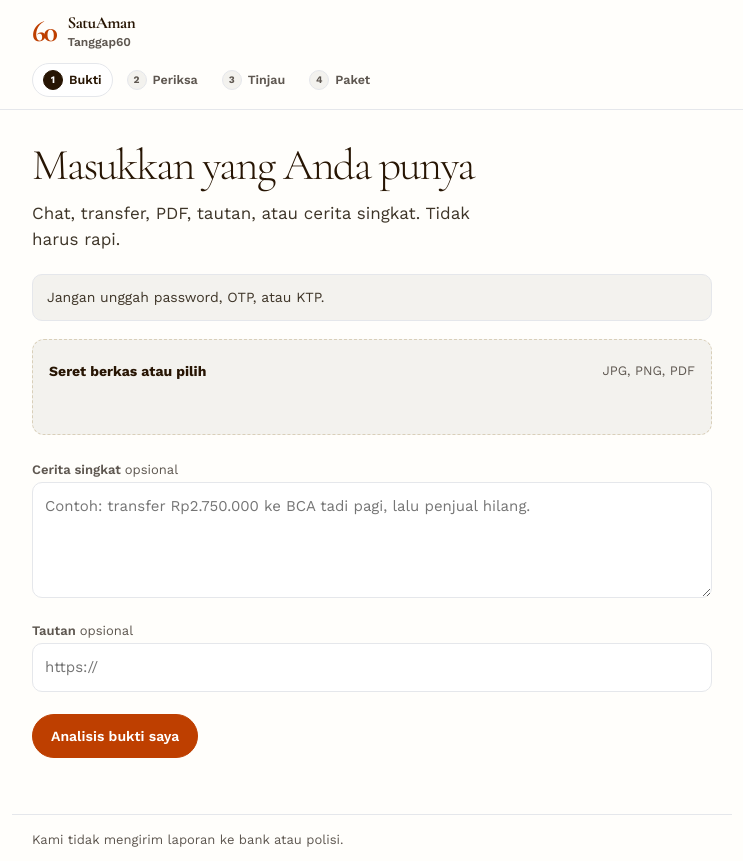
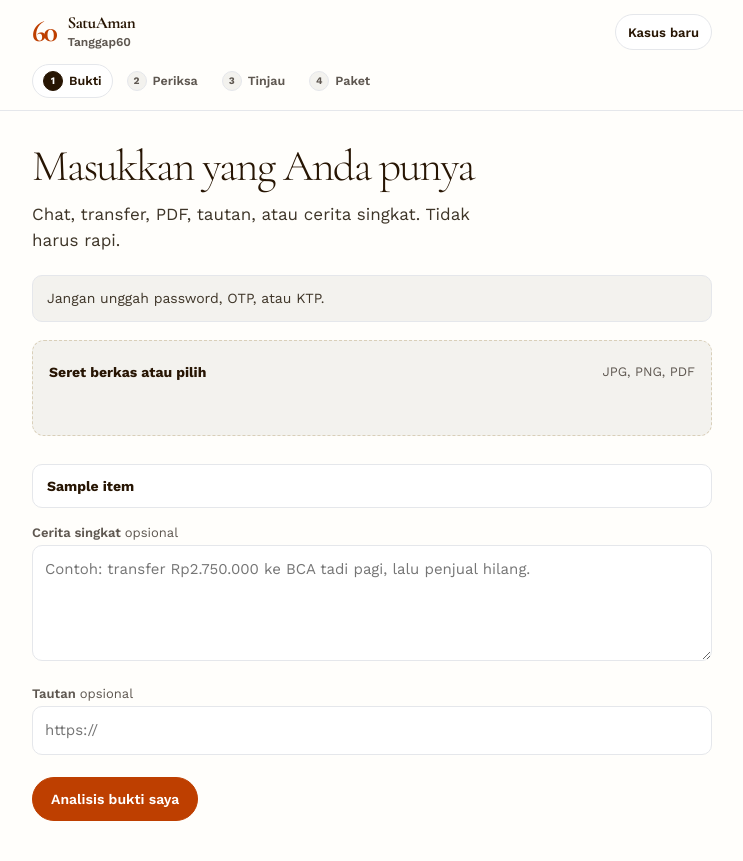
Before and after one commit to kuker24/Tanggap60, a Python web app: template app/web/templates/intake.html in a window 1280 px wide. Shown: the top 861 px of the page, without its empty margins (268-1011 px from the left). Run offline with Jinja, Linux system fonts and the light colour scheme; the template is opened without the code that fills it: most values are stand-ins (such as "Sample title", 1, 10 or a date in 2020).

Commit message:
UI: hapus berkas and start a new case from the header
Intake lists saved files with Hapus. Kasus baru purges the current
case so a victim can upload again without mixing evidence.

```diff
--- a/app/web/static/app.css
+++ b/app/web/static/app.css
@@ -36,6 +36,8 @@ a.link:hover{color:var(--ember)}
 
 .top{position:sticky;top:0;z-index:30;background:var(--bone);border-bottom:1px solid var(--hairline)}
 .top-inner{max-width:var(--max);margin:0 auto;padding:14px 20px;display:flex;gap:16px;align-items:center}
+.top-reset{margin-left:auto}
+.top-reset .btn{white-space:nowrap}
 @media (max-width:640px){.top-inner{padding:12px 16px}}
 .top .stepper{max-width:var(--max);margin:0 auto;padding:0 20px 12px}
 .brand{display:flex;gap:12px;align-items:center}
--- a/app/web/templates/base.html
+++ b/app/web/templates/base.html
@@ -25,6 +25,11 @@
           <span class="sub">Tanggap60</span>
         </span>
       </a>
+      {% if case is defined %}
+      <form class="top-reset" method="post" action="/cases/{{ case.case_id }}/baru" onsubmit="return confirm('Mulai kasus baru? Unggahan ini dihapus permanen.')">
+        <button class="btn ghost small" type="submit">Kasus baru</button>
+      </form>
+      {% endif %}
     </div>
     {% block stepper %}{% endblock %}
   </header>
--- a/app/web/templates/intake.html
+++ b/app/web/templates/intake.html
@@ -23,6 +23,20 @@
     <input id="files" name="files" type="file" class="file-input" accept=".jpg,.jpeg,.png,.pdf,image/jpeg,image/png,application/pdf" multiple>
   </div>
   <div id="file-list" class="file-list" aria-live="polite"></div>
+  {% if evidence %}
+  <div class="file-list pack" aria-label="Berkas tersimpan">
+    {% for item in evidence %}
+    <div class="file-chip">
+      <span><b>{{ item.original_name_display }}</b></span>
+      {% if can_delete_evidence %}
+      <form method="post" action="/cases/{{ case.case_id }}/evidence/{{ item.evidence_id }}/delete">
+        <button class="btn ghost small" type="submit">Hapus</button>
+      </form>
+      {% endif %}
+    </div>
+    {% endfor %}
+  </div>
+  {% endif %}
 
   <label for="text">Cerita singkat <span class="opt">opsional</span></label>
   <div class="field">
```
Also changed, not shown: app/web/routes.py (+27 -0 lines), tests/integration/test_reset_case.py (added, +31 -0 lines).
